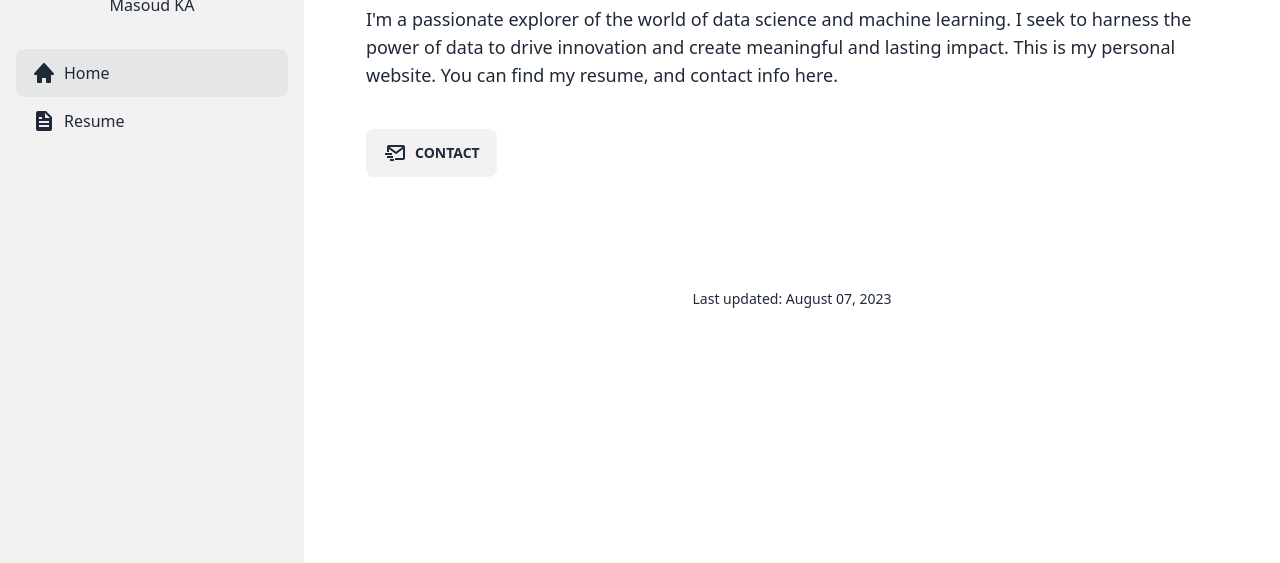
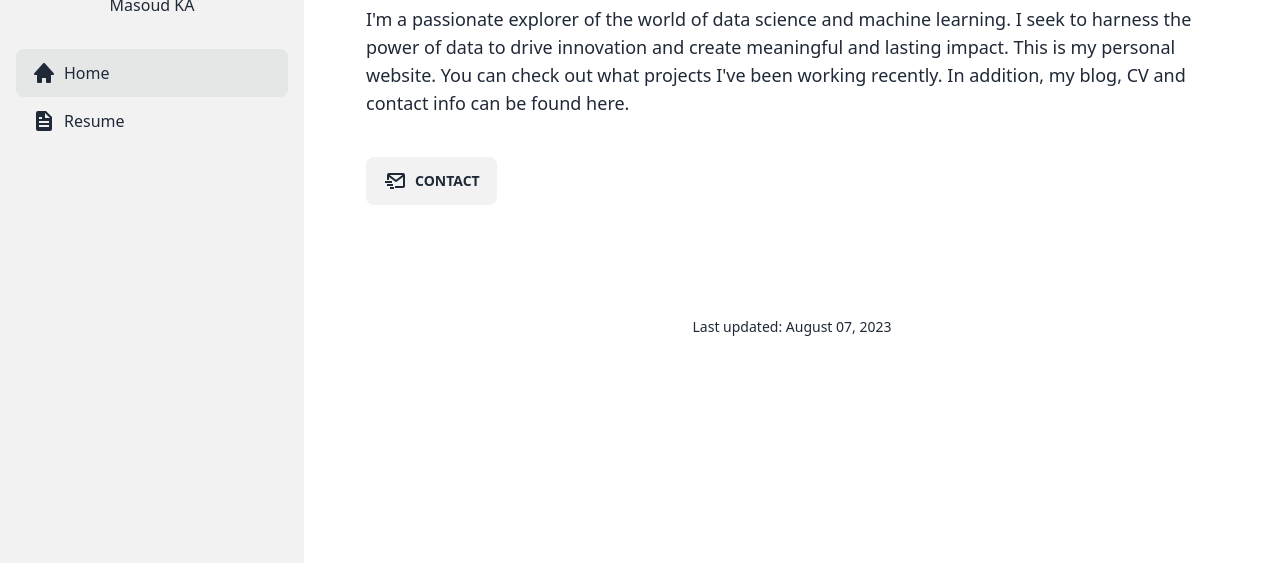
Before and after one commit to msdkhairi/msdkhairi.github.io, an Astro site: page / in a window 1280 px wide. Shown: the part 171-734 px from the top of the page. Built offline with nearby package versions, Linux system fonts and the light colour scheme; Astro itself is replaced by a stand-in of ours.

Commit message:
Update about in homepage

```diff
--- a/src/pages/index.astro
+++ b/src/pages/index.astro
@@ -17,7 +17,7 @@ const last_posts = posts.slice(0, 3);
       <text class="text-lg">
         I'm a passionate explorer of the world of data science and machine learning.
         I seek to harness the power of data to drive innovation and create meaningful and lasting impact.
-        This is my personal website. You can find my resume, and contact info here.
+        This is my personal website. You can check out what projects I've been working recently. In addition, my blog, CV and contact info can be found here.
       </text>
     </div>
     <div class="mt-8">
```
